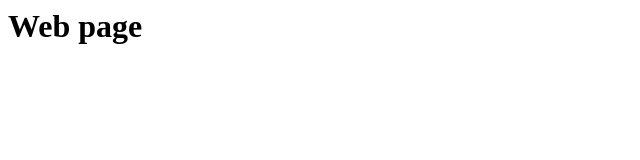
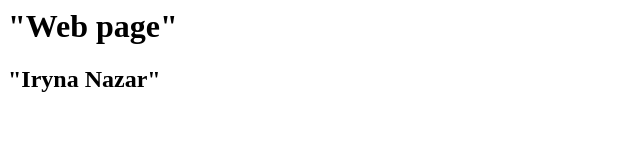
Before and after one commit to iraana/Lab-5a_Resolving_Merge_Conflicts, a plain HTML site: page index.html in a window 1280 px wide. Shown: the whole page, without its empty margins (0-640 px from the left). Drawn offline with Linux system fonts and the light colour scheme.

Commit message:
add my name

```diff
--- a/index.html
+++ b/index.html
@@ -1,5 +1,6 @@
 <html>
   <body>
-    <h1>Web page</h1>
+    <h1>"Web page"</h1>
+    <h2>"Iryna Nazar"</h2>
   </body>
 </html>
```
